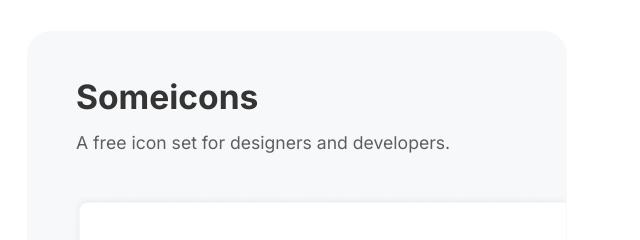
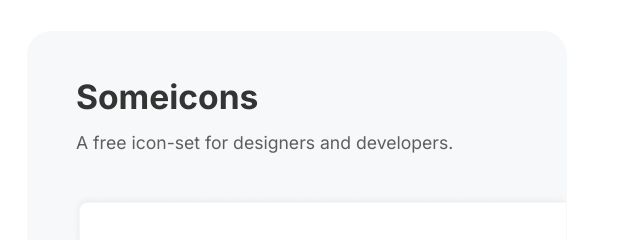
Before and after one commit to cveigt/cveigt.github.io, a plain HTML site: page index.html in a window 1280 px wide. Shown: the part 2964-3204 px from the top of the page, 343-983 px from the left. Drawn offline with nearby package versions, Linux system fonts and the light colour scheme.

Commit message:
nit(copy fix)

```diff
--- a/index.html
+++ b/index.html
@@ -68,7 +68,7 @@
         </a>
         <a href="./html/someicons.html" target="_blank" class="card" style="background-image: url(./img/cover-someicons.png);">
           <h3 class="card-title">Someicons</h3>
-          <p class="card-text">A free icon set for designers and developers.</p>
+          <p class="card-text">A free icon-set for designers and developers.</p>
           <div class="card-image"></div>
         </a>
         <a href="#" class="card" style="background-image: url(./img/cover-authy.png);">
@@ -122,8 +122,8 @@
           <li><a class="social-media-link" href="https://twitter.com/chrisveigt" target="_blank">Twitter</a></li>
           <li><a class="social-media-link" href="https://github.com/cveigt" target="_blank">GitHub</a></li>
           <li><a class="social-media-link" href="https://www.linkedin.com/in/christianveigt/" target="_blank">LinkedIn</a></li>
+          <li><a class="social-media-link" href="https://dribbble.com/chrisveigt" target="_blank">Dribbble</a></li>
           <li><a class="social-media-link" href="https://www.figma.com/@chriss" target="_blank">Figma</a></li>
-          <li><a class="social-media-link" href="https://dribbble.com/chrisveigt" target="_blank">Dribbble</a></li>
         </ul>
       </div>
     </footer>
```
